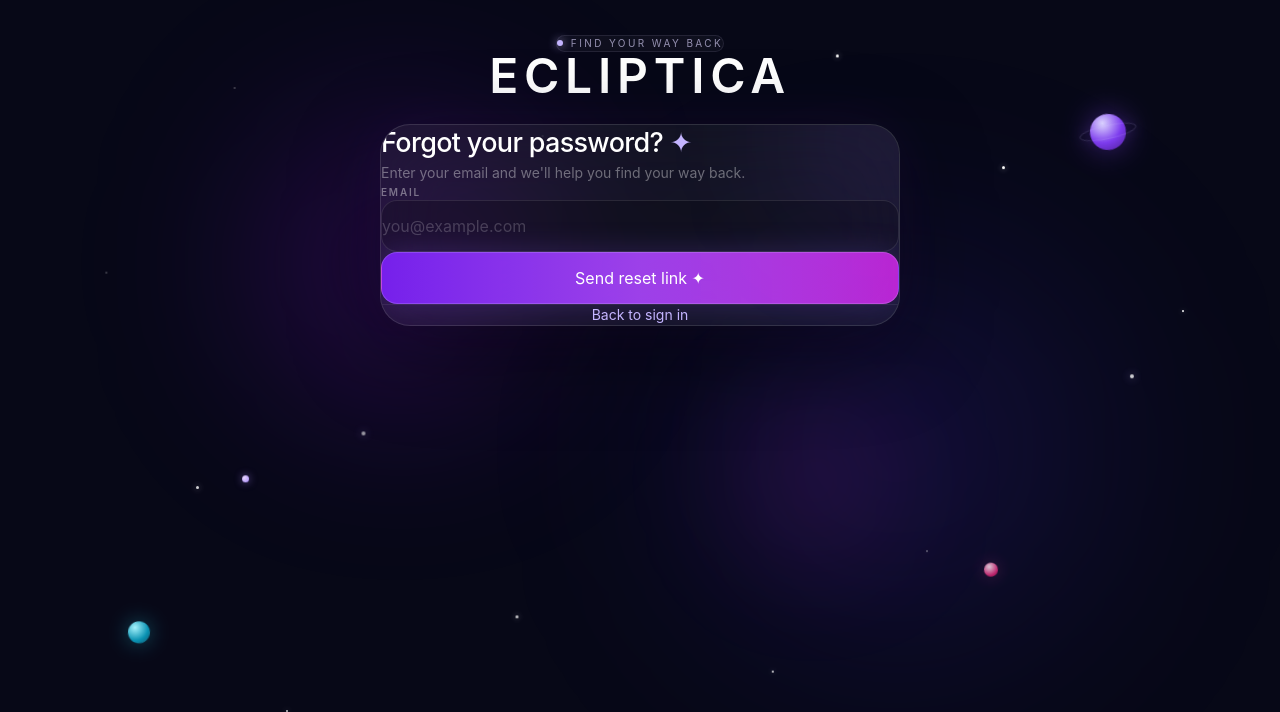
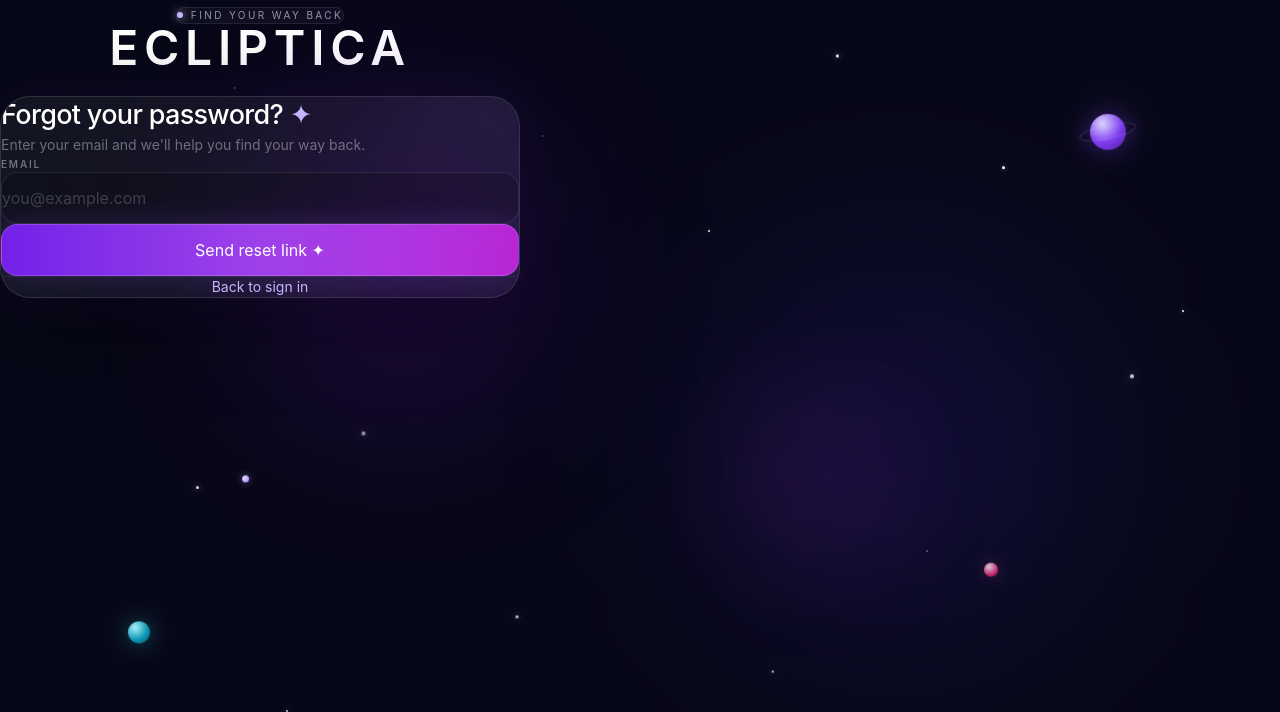
Before and after one commit to sneh777a/ecliptica, a React (Vite) app in the folder frontend/: page /forgot-password in a window 1280 px wide. Shown: the top 712 px of the page. Built offline with nearby package versions, Linux system fonts and the light colour scheme.

Commit message:
Match authentication pages to spacious reference design

```diff
--- a/frontend/src/pages/ForgotPassword.jsx
+++ b/frontend/src/pages/ForgotPassword.jsx
@@ -29,7 +29,7 @@ export default function ForgotPassword() {
   return (
     <main className="auth-page min-h-screen bg-[#070817] text-white relative overflow-hidden">
       <AuthCosmos />
-      <div className="relative z-10 min-h-screen flex items-start justify-center px-5 pt-14 pb-16 sm:pt-16 sm:pb-20">
+      <div className="auth-shell">
         <div className="w-full max-w-[520px]">
           <header className="text-center mb-8">
             <div className="inline-flex items-center gap-2 rounded-full border border-violet-200/10 bg-white/[0.035] px-3.5 py-1.5 text-[10px] uppercase tracking-[0.24em] text-violet-200/65 backdrop-blur-xl">
@@ -41,7 +41,7 @@ export default function ForgotPassword() {
 
           <section className="relative overflow-hidden rounded-[30px] border border-white/[0.12] bg-white/[0.055] p-8 sm:p-10 backdrop-blur-2xl shadow-[0_25px_90px_rgba(0,0,0,.45),0_0_60px_rgba(124,58,237,.1)]">
             <div className="pointer-events-none absolute -right-20 -top-20 h-48 w-48 rounded-full bg-violet-500/10 blur-3xl" />
-            <div className="relative">
+            <div className="auth-card-content">
               <h2 className="text-2xl sm:text-[27px] font-medium tracking-tight">Forgot your password? <span className="text-violet-300">✦</span></h2>
               <p className="mt-2 text-sm leading-6 text-white/38">Enter your email and we'll help you find your way back.</p>
 
```
